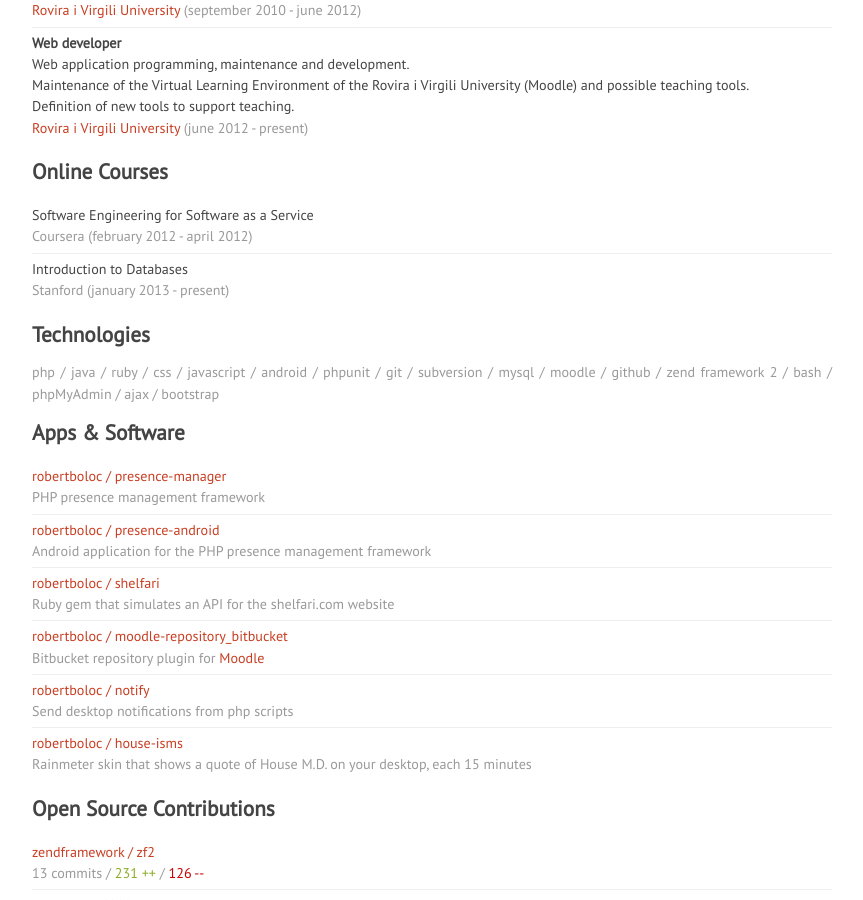
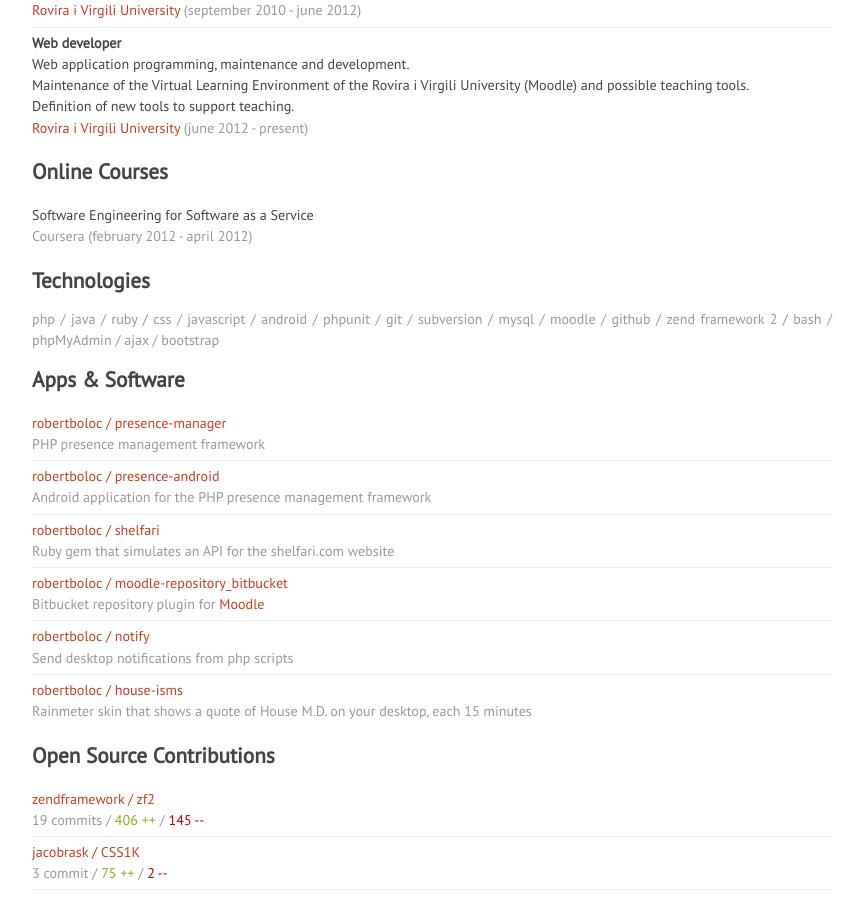
Before and after one commit to minivan/minivan.github.io, a Jekyll site: the page built from about.html, in a window 1280 px wide and 900 px high, scrolled down 382 px. Shown: the whole window, without its empty margins (208-1071 px from the left). Built offline with Jekyll 4.4.1, drawn with Linux system fonts in a browser that asks for light colours; some of the changed text lies outside the part shown.

Commit message:
updated about page

```diff
--- a/about.html
+++ b/about.html
@@ -39,11 +39,6 @@
     <li>
         <p> Software Engineering for Software as a Service
             <span class="meta">Coursera (february 2012 - april 2012)</span>
-        </p>
-    </li>
-    <li>
-        <p> Introduction to Databases
-            <span class="meta">Stanford (january 2013 - present)</span>
         </p>
     </li>
 </ul>
@@ -104,7 +99,7 @@
 <ul class="slats">
     <li>
         <p> <a href="https://github.com/zendframework/zf2">zendframework / zf2</a>
-            <span class="meta">13 commits / <span class="green">231 ++</span> / <span class="red">126 --</span></span>
+            <span class="meta">19 commits / <span class="green">406 ++</span> / <span class="red">145 --</span></span>
         </p>
     </li>
     <li>
@@ -118,6 +113,11 @@
         </p>
     </li>
     <li>
+        <p> <a href="https://github.com/dmonllao/moodle-mod_journal">dmonllao / moodle-mod_journal</a>
+            <span class="meta">1 commit / <span class="green">13 ++</span> / <span class="red">0 --</span></span>
+        </p>
+    </li>
+    <li>
         <p> <a href="https://github.com/codeguy/php-the-right-way">codeguy / php-the-right-way</a>
             <span class="meta">1 commit / <span class="green">1 ++</span> / <span class="red">1 --</span></span>
         </p>
```
